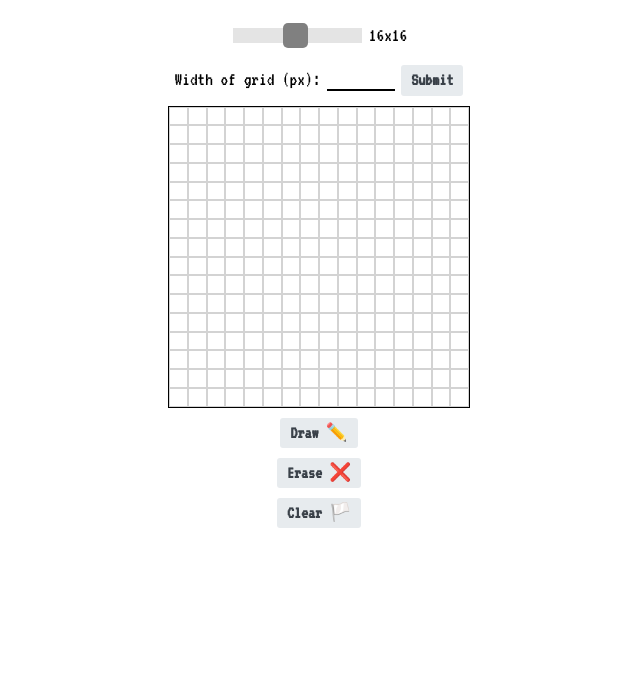
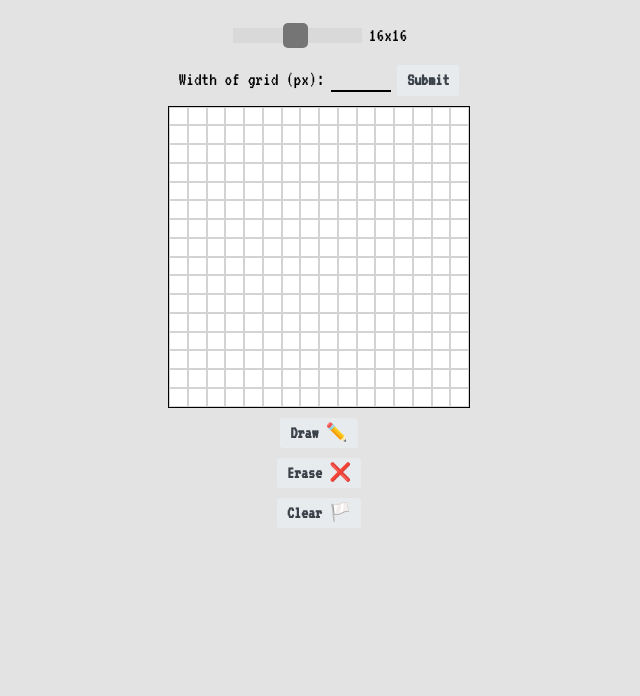
Before and after one commit to BigFatDuck1/etch-a-sketch, a plain HTML site: page index.html in a window 1280 px wide. Shown: the part 104-800 px from the top of the page, without its empty margins (321-961 px from the left). Drawn offline with Linux system fonts and the light colour scheme.

Commit message:
Styled input box for grid width

```diff
--- a/styles.css
+++ b/styles.css
@@ -8,6 +8,7 @@ body {
     align-items: center;
     font-family: "VT323", sans-serif;
     touch-action: none;
+    background-color: rgb(227, 227, 227);
 }
 
 h1 {
@@ -16,6 +17,7 @@ h1 {
 
 label {
     font-size: 1.2em;
+    font-weight: 580;
 }
 
 .div_container {
@@ -84,6 +86,13 @@ label {
 .input_form {
     border: none;
     border-bottom: 2px solid;
+    background-color: transparent;
+    font-family: "VT323";
+    font-size: 20px;
+}
+
+.input_form:focus {
+    outline: none;
 }
 
 .slider {
```
